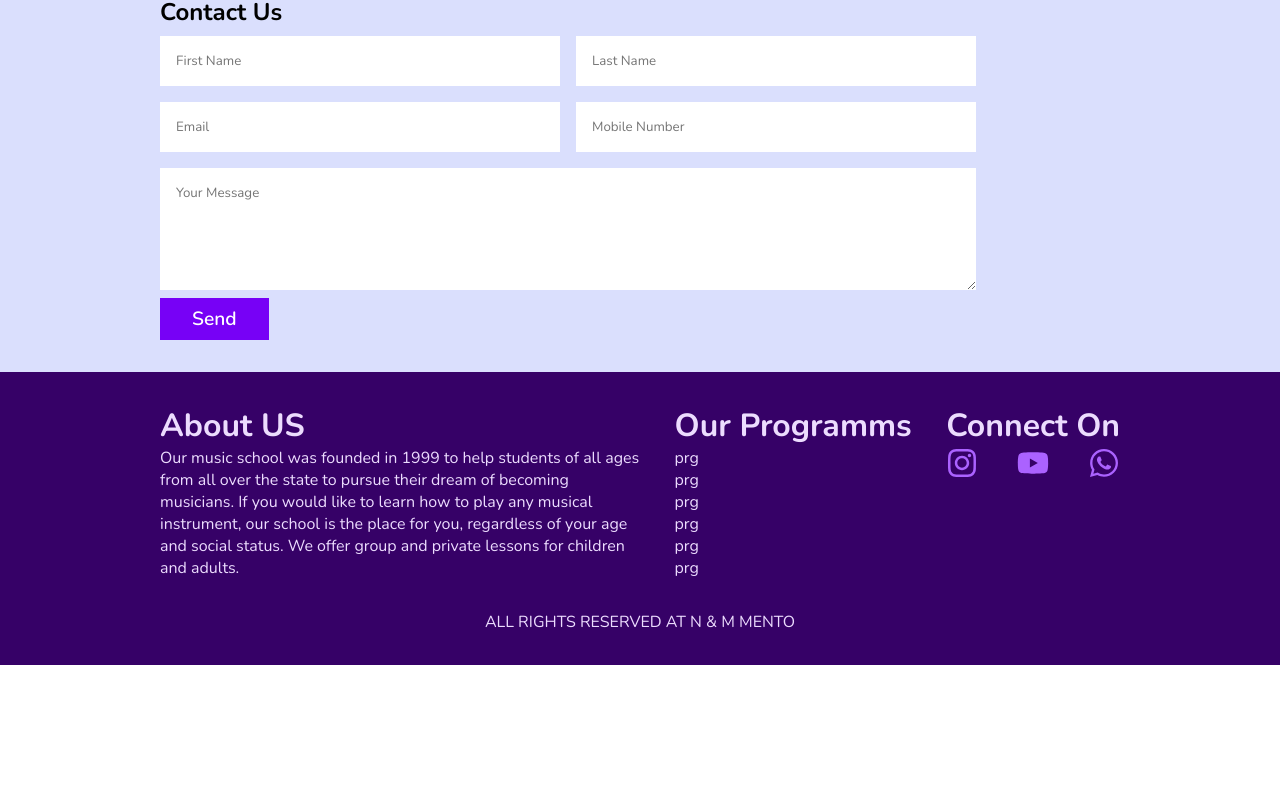
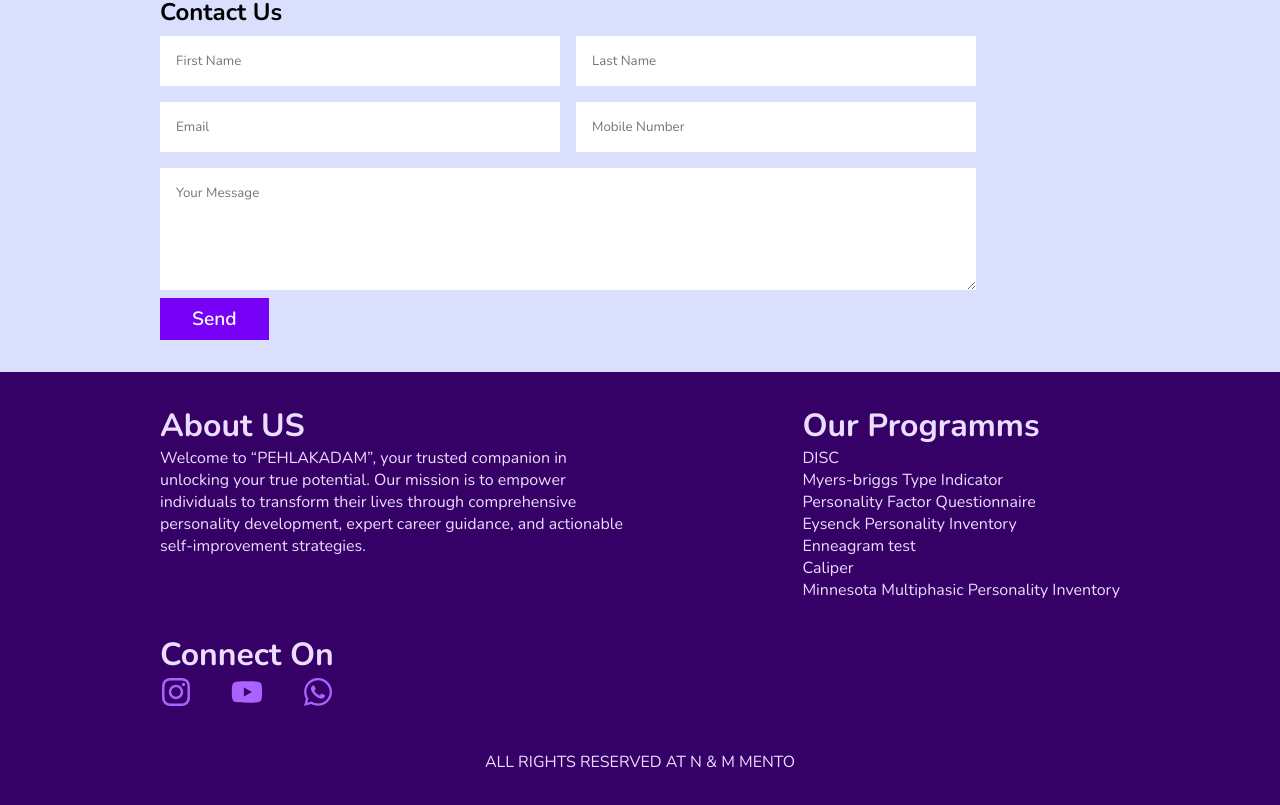
Before and after one commit to NiranjanNCR/counsellingFD, a React (Create React App) app: page / in a window 1280 px wide. Shown: the part 2517-3322 px from the top of the page. Before the commit the page ends 3182 px from the top, so only its background shows below. Built offline with nearby package versions, Linux system fonts and the light colour scheme; a web font is replaced by a local one.

Commit message:
Update footer.js

```diff
--- a/src/Components/footer.js
+++ b/src/Components/footer.js
@@ -9,18 +9,19 @@ const Footer = () => {
          <div className='footer-container'>
              <div className='f-contant'>
                  <h1>About US</h1>
-                 <p>Our music school was founded in 1999 to help students of all ages from all over the state to pursue their dream of becoming musicians. If you would like to learn how to play any musical instrument, our school is the place for you, regardless of your age and social status. We offer group and private lessons for children and adults.</p>
+                 <p>Welcome to “PEHLAKADAM”, your trusted companion in unlocking your true potential. Our mission is to empower individuals to transform their lives through comprehensive personality development, expert career guidance, and actionable self-improvement strategies.</p>
              </div>
 
              <div className='f-contant'>
              <h1>Our Programms</h1>
              <ul>
-               <li><a href="#">prg</a></li>
-               <li><a href="#">prg</a></li>
-               <li><a href="#">prg</a></li>
-               <li><a href="#">prg</a></li>
-               <li><a href="#">prg</a></li>
-               <li><a href="#">prg</a></li>
+               <li><a href="#">DISC</a></li>
+               <li><a href="#">Myers-briggs Type Indicator </a></li>
+               <li><a href="#">Personality Factor Questionnaire</a></li>
+               <li><a href="#">Eysenck Personality Inventory</a></li>
+               <li><a href="#">Enneagram test</a></li>
+               <li><a href="#">Caliper</a></li>
+               <li><a href="#">Minnesota Multiphasic Personality Inventory </a></li>
              </ul>
              </div>
 
```
